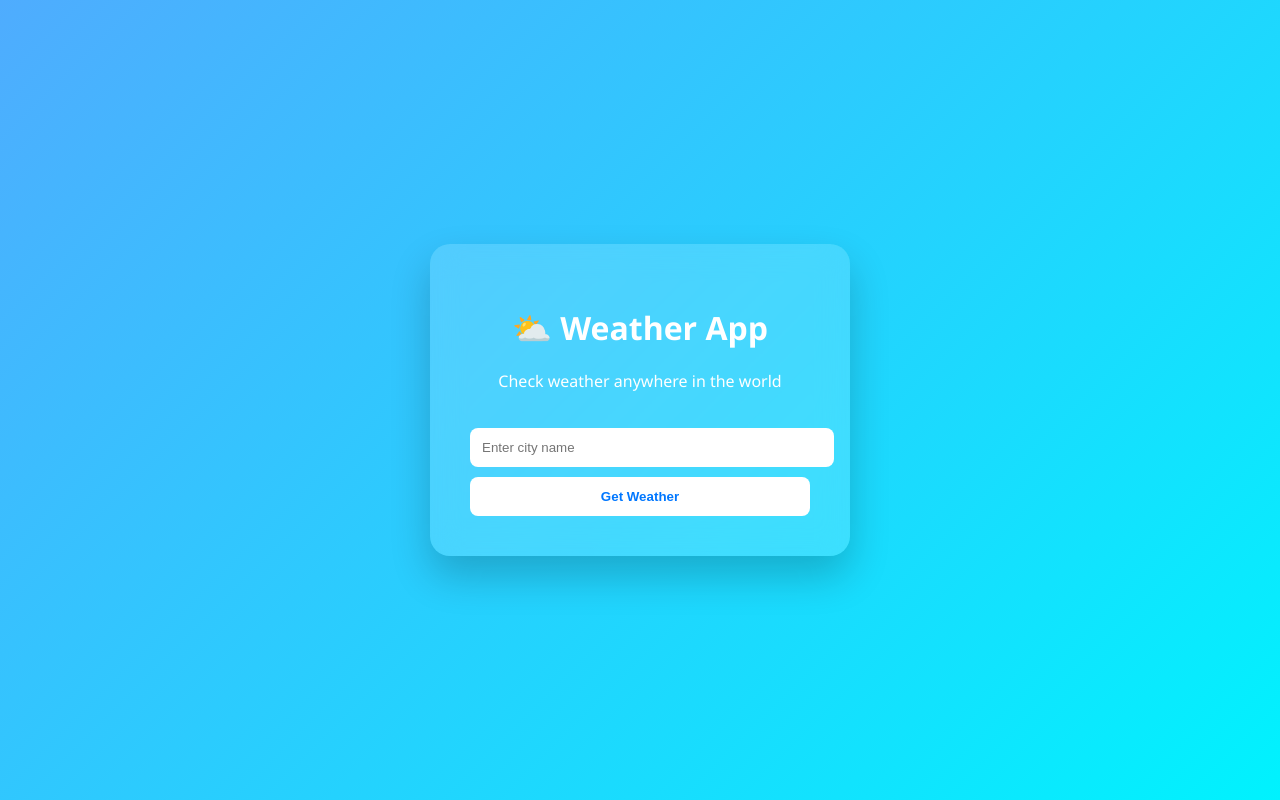
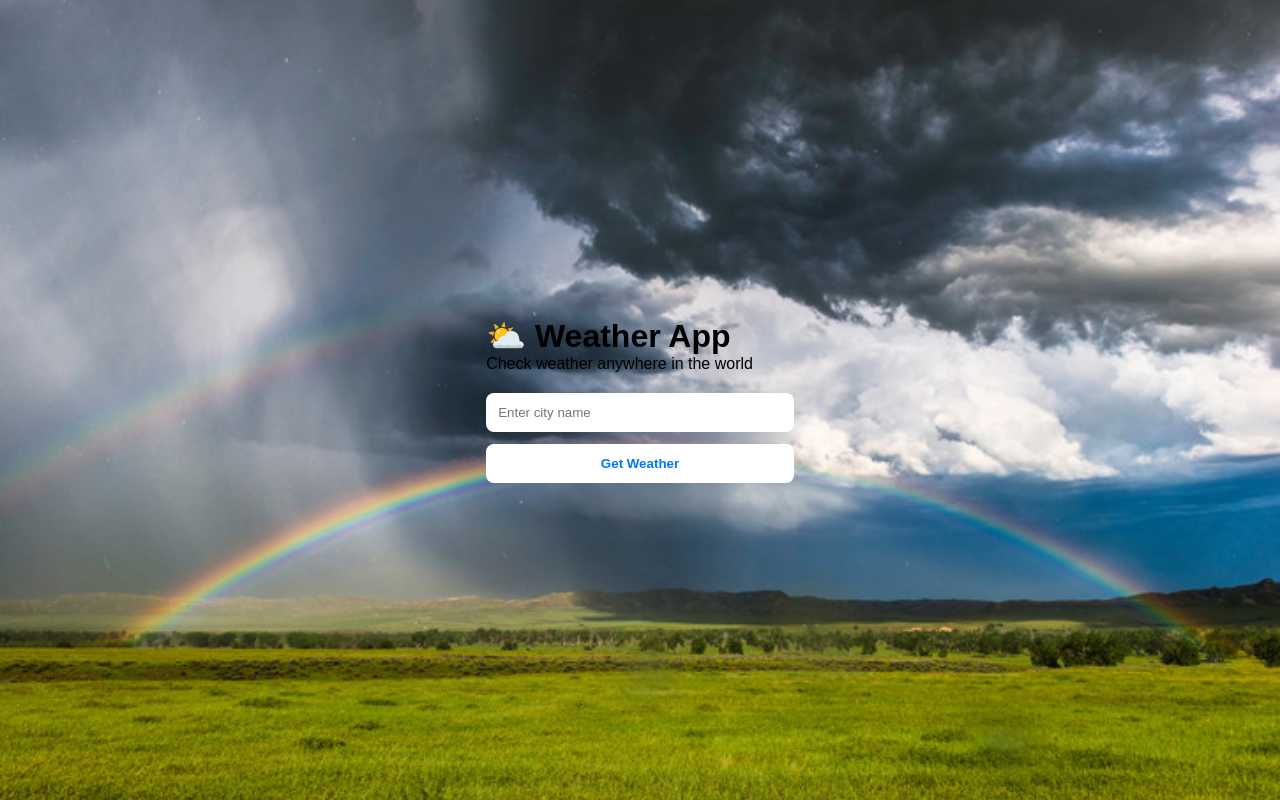
Before and after one commit to Tharun-301/weather-flask-web-app, a Flask app: page / in a window 1280 px wide. Run offline with Flask 3, Linux system fonts and the light colour scheme.

Commit message:
UI fix: cursor issue fixed + improved background overlay

```diff
--- a/app.py
+++ b/app.py
@@ -7,46 +7,38 @@ load_dotenv()
 app = Flask(__name__)
 
 
-# Home page
+# Home Page
 @app.route("/")
 def home():
     return render_template("index.html")
 
 
-# Weather route
+# Weather Page
 @app.route("/weather")
 def weather():
-    city = request.args.get("city")
+    city = request.args.get("city", "").strip()
 
     if not city:
         return render_template("index.html")
 
     weather_data = get_current_weather(city)
 
-    # City not found
     if not weather_data:
         return render_template("city-not-found.html")
 
-    # Extract data for template
-    title = weather_data["name"]
-    status = weather_data["weather"][0]["description"].title()
-    temp = weather_data["main"]["temp"]
-    feels_like = weather_data["main"]["feels_like"]
-
-    humidity = weather_data["main"]["humidity"]
-    wind_speed = weather_data["wind"]["speed"]
-    icon = weather_data["weather"][0]["icon"]
-
-    return render_template(
-        "weather.html",
-        title=title,
-        status=status,
-        temp=temp,
-        feels_like=feels_like,
-        humidity=humidity,
-        wind_speed=wind_speed,
-        icon=icon
-    )
+    try:
+        return render_template(
+            "weather.html",
+            title=weather_data["name"],
+           status = weather_data["weather"][0]["main"].lower(),
+            temp=weather_data["main"]["temp"],
+            feels_like=weather_data["main"]["feels_like"],
+            humidity=weather_data["main"]["humidity"],
+            wind_speed=weather_data["wind"]["speed"],
+            icon=weather_data["weather"][0]["icon"]
+        )
+    except KeyError:
+        return render_template("city-not-found.html")
 
 
 if __name__ == "__main__":
--- a/static/styles/style.css
+++ b/static/styles/style.css
@@ -1,82 +1,88 @@
-/* ===== Background ===== */
+/* =========================
+   RESET
+========================= */
+* {
+    margin: 0;
+    padding: 0;
+    box-sizing: border-box;
+    font-family: Arial, sans-serif;
+}
+
+/* =========================
+   BACKGROUND
+========================= */
+/* DEFAULT BACKGROUND */
 body {
-    margin: 0;
-    font-family: 'Segoe UI', sans-serif;
+    position: relative;
     height: 100vh;
     display: flex;
     justify-content: center;
     align-items: center;
-    background: linear-gradient(135deg,#4facfe,#00f2fe);
-    color: white;
+    background-size: cover;
+    background-position: center;
+    background-repeat: no-repeat;
 }
-.clear {
-    background: linear-gradient(135deg,#f6d365,#fda085);
+/* OVERLAY (makes text readable) */
+body::before {
+    content: "";
+    position: fixed;
+    inset: 0;
+    z-index: 1;
+    pointer-events: none;   /* ⭐ FIX */
 }
 
-.clouds {
-    background: linear-gradient(135deg,#bdc3c7,#2c3e50);
+/* Keep card above overlay */
+.weather-card {
+    background: rgba(255,255,255,0.18);
+    backdrop-filter: blur(18px);
+    border-radius: 20px;
+    padding: 40px;
+    width: 360px;
+    box-shadow: 0 20px 60px rgba(0,0,0,0.4);
+    position: relative;
+    z-index: 1;
 }
 
-.rain {
-    background: linear-gradient(135deg,#4b79a1,#283e51);
-}
 
-/* ===== Glass Card ===== */
-.container {
-    text-align: center;
-    padding: 40px;
-    width: 340px;
-    border-radius: 20px;
-
-    background: rgba(255,255,255,0.15);
-    backdrop-filter: blur(15px);
-
-    box-shadow: 0 20px 40px rgba(0,0,0,0.2);
-}
-
-/* City */
+/* =========================
+   TEXT
+========================= */
 .city {
-    font-size: 28px;
+    font-size: 30px;
     margin-bottom: 10px;
 }
 
-/* Icon */
-.weather-icon {
-    width: 100px;
-}
-
-/* Temperature */
 .temperature {
-    font-size: 56px;
+    font-size: 60px;
     font-weight: bold;
 }
 
-/* Status */
 .status {
     font-size: 20px;
+    opacity: 0.9;
     margin-bottom: 15px;
-    opacity: 0.9;
 }
 
-/* Details */
 .details p {
-    margin: 5px 0;
-    font-size: 16px;
+    margin: 8px 0;
+    font-size: 17px;
 }
 
-/* Input */
+/* =========================
+   FORM
+========================= */
 input {
     width: 100%;
     padding: 12px;
     margin-top: 20px;
     border-radius: 8px;
     border: none;
+    outline: none;
 }
 
-/* Button */
 button {
     width: 100%;
-    margin-top: 10px;
+    margin-top: 12px;
     padding: 12px;
     border-radius: 8px;
     border: none;
@@ -84,14 +90,34 @@ button {
     color: #0077ff;
     font-weight: bold;
     cursor: pointer;
+    transition: 0.25s;
 }
 
 button:hover {
-    opacity: 0.9;
     transform: translateY(-2px);
     background: #f1f1f1;
 }
-.details p {
-    margin: 8px 0;
-    font-size: 17px;
+
+/* =========================
+   BACKGROUNDS
+========================= */
+
+body.default {
+    background-image: url("/static/images/weather-bg.jpg");
 }
+
+body.clear {
+    background-image: url("/static/images/clear.jpg");
+}
+
+body.clouds {
+    background-image: url("/static/images/clouds.jpg");
+}
+
+body.rain {
+    background-image: url("/static/images/rain.jpg");
+}
+
+body.night {
+    background-image: url("/static/images/night.jpg");
+}
--- a/templates/index.html
+++ b/templates/index.html
@@ -8,8 +8,8 @@
     <link href="{{ url_for('static', filename='styles/style.css') }}" rel="stylesheet" />
 </head>
 
-<body>
-<body>
+
+<body class="default">
 <div class="container">
 
     <h1>⛅ Weather App</h1>
```
Also changed, not shown: templates/weather.html (+13 -7 lines), static/images/clear.jpg (added), static/images/clouds.jpg (added), static/images/night.jpg (added), static/images/rain.jpg (added), static/images/weather-bg.jpg (added).
